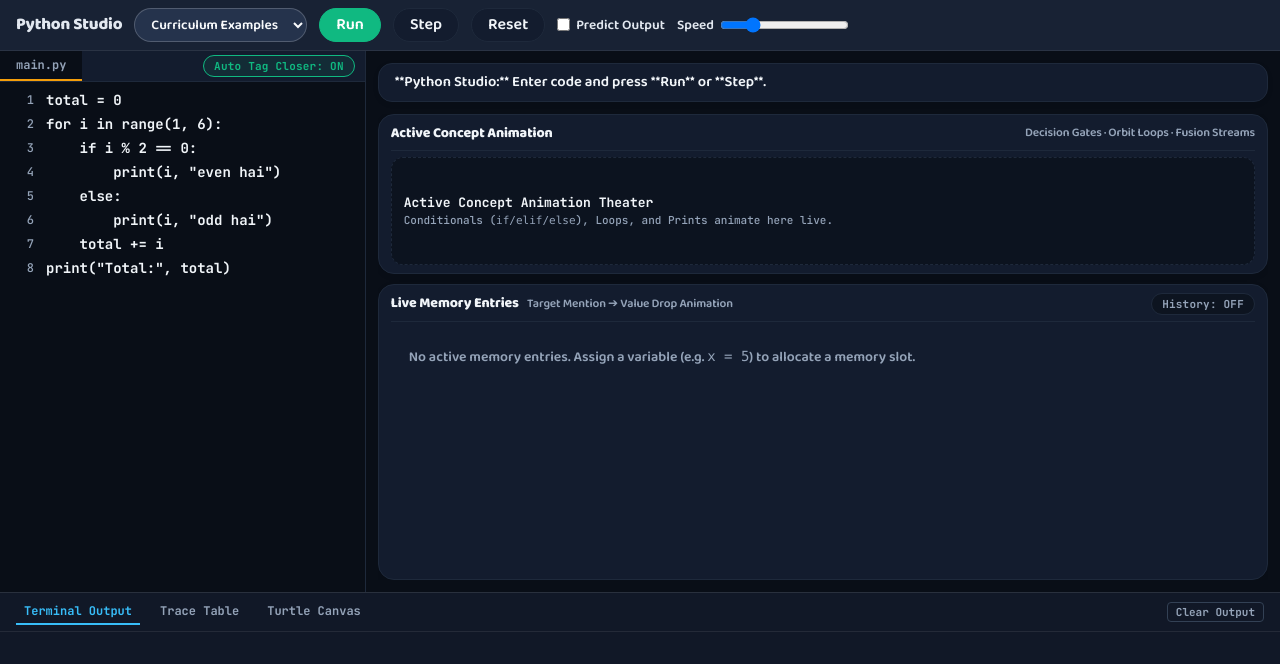
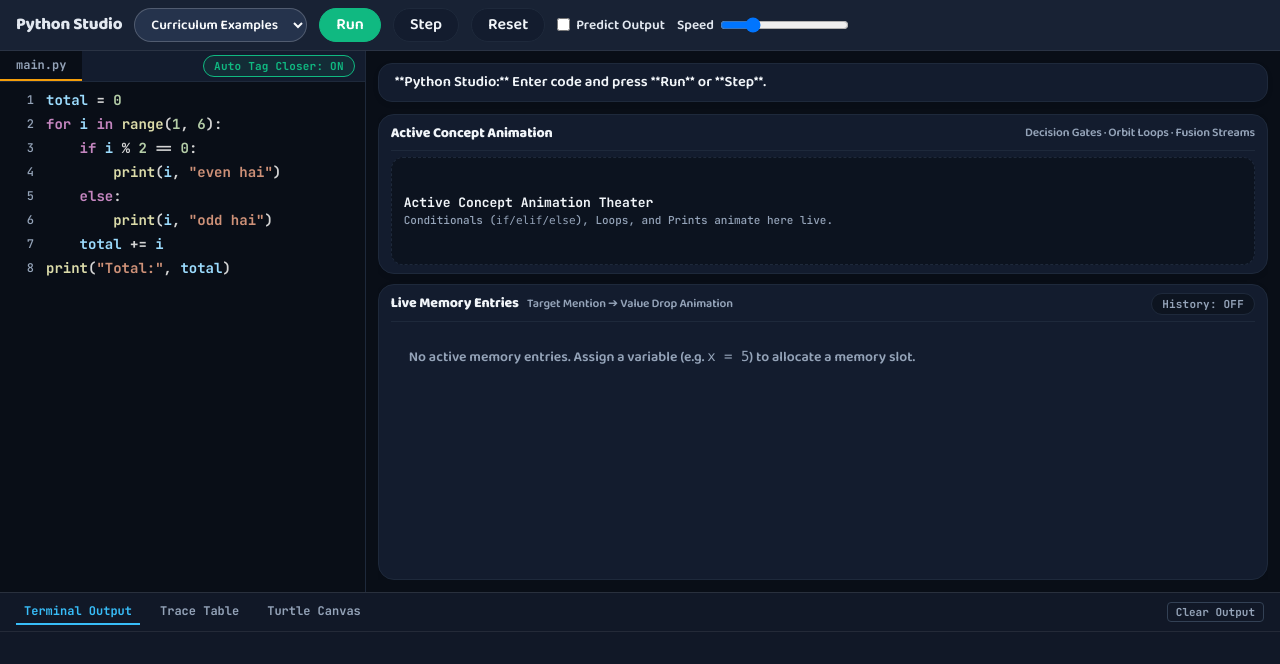
Before and after one commit to bindrs/python-practice-lab, a React (Vite) app: page / in a window 1280 px wide. Shown: the top 664 px of the page. Built offline with nearby package versions, Linux system fonts and the light colour scheme.

Commit message:
feat: add syntax highlighting and variable history
Implement VS Code-style syntax highlighting for the editor and update the memory warehouse to display inline variable value history for better state tracking.

```diff
--- a/src/App.tsx
+++ b/src/App.tsx
@@ -1443,16 +1443,16 @@ export default function App() {
                 <span class="mem-badge-type">${esc(t)}</span>
               </div>
               <div class="mem-slot ${slotClass}" ${slotStyle}>
-                ${valDisplay}
+                ${(() => {
+                  const histList = (memHistoryOnRef.current && varHist[k]) ? varHist[k] : [];
+                  const inlineHistoryHtml = histList.length > 0 ? `
+                    <div style="display:flex; align-items:center; gap:4px; font-size:11px; opacity:0.35; margin-bottom:4px; flex-wrap:wrap; font-family:'JetBrains Mono',monospace;">
+                      ${histList.map(hx => `<span>${esc(rep(hx))}</span>`).join(' <span>➔</span> ')} <span>➔</span>
+                    </div>
+                  ` : '';
+                  return inlineHistoryHtml + `<div style="font-weight:700; font-size:1.15em; color:var(--text);">${valDisplay}</div>`;
+                })()}
               </div>
-              ${memHistoryOnRef.current && varHist[k] && varHist[k].length ? `
-                <div class="var-history-trail">
-                  <span class="history-title">History:</span>
-                  <div class="history-pills">
-                    ${varHist[k].map(hx => `<span class="history-pill" title="Previous value">${esc(rep(hx))}</span>`).join('<span class="history-arrow">➔</span>')}
-                  </div>
-                </div>
-              ` : ''}
             </div>
           `;
         })
@@ -1992,6 +1992,48 @@ export default function App() {
       ],
     ];
 
+    function highlightPython(text: string): string {
+      const lines = text.split('\n');
+      return lines.map(line => {
+        const escHtml = (s: string) => s.replace(/&/g, '&amp;').replace(/</g, '&lt;').replace(/>/g, '&gt;');
+        const commentIdx = line.indexOf('#');
+        let codePart = line;
+        let commentPart = '';
+        if (commentIdx !== -1) {
+          codePart = line.slice(0, commentIdx);
+          commentPart = line.slice(commentIdx);
+        }
+        const tokenRegex = /("(?:[^"\\]|\\.)*"|'(?:[^'\\]|\\.)*'|\b(?:def|if|elif|else|while|for|in|return|break|continue|pass|import|from|and|or|not|True|False|None)\b|\b(?:print|int|str|float|len|type|sum|max|min|range)\b|\b\d+(?:\.\d+)?\b|[+\-*/%=<>!&|,():[\]{}]|[a-zA-Z_]\w*|\s+|.)/g;
+        let match;
+        let html = '';
+        while ((match = tokenRegex.exec(codePart)) !== null) {
+          const tok = match[0];
+          if (!tok) continue;
+          if (/^\s+$/.test(tok)) {
+            html += tok.replace(/ /g, '&nbsp;');
+          } else if (/^["']/.test(tok)) {
+            html += `<span class="vsc-str">${escHtml(tok)}</span>`;
+          } else if (/^\d/.test(tok)) {
+            html += `<span class="vsc-num">${escHtml(tok)}</span>`;
+          } else if (/^(def|if|elif|else|while|for|in|return|break|continue|pass|import|from|and|or|not|True|False|None)$/.test(tok)) {
+            html += `<span class="vsc-kw">${escHtml(tok)}</span>`;
+          } else if (/^(print|int|str|float|len|type|sum|max|min|range)$/.test(tok)) {
+            html += `<span class="vsc-builtin">${escHtml(tok)}</span>`;
+          } else if (/^[+\-*/%=<>!&|,():[\]{}]$/.test(tok)) {
+            html += `<span class="vsc-op">${escHtml(tok)}</span>`;
+          } else if (/^[a-zA-Z_]\w*$/.test(tok)) {
+            html += `<span class="vsc-id">${escHtml(tok)}</span>`;
+          } else {
+            html += escHtml(tok);
+          }
+        }
+        if (commentPart) {
+          html += `<span class="vsc-comment">${escHtml(commentPart)}</span>`;
+        }
+        return html;
+      }).join('\n');
+    }
+
     const exSelect = $('#ex') as HTMLSelectElement;
     if (exSelect && exSelect.options.length <= 1) {
       U.forEach((x, i) => {
@@ -2004,6 +2046,8 @@ export default function App() {
         const i = exSelect.value;
         if (i === '') return;
         code.value = U[+i][2];
+        const highlightEl = $('#code-highlight');
+        if (highlightEl) highlightEl.innerHTML = highlightPython(code.value);
         reset();
         say_('**Goal:** ' + U[+i][1]);
       };
@@ -2211,7 +2255,25 @@ export default function App() {
       'link', 'meta', 'param', 'source', 'track', 'wbr'
     ]);
 
-    const handleInput = () => reset();
+    const highlightEl = $('#code-highlight');
+    const updateHighlight = () => {
+      if (highlightEl) {
+        highlightEl.innerHTML = highlightPython(code.value);
+      }
+    };
+
+    const handleInput = () => {
+      updateHighlight();
+      reset();
+    };
+
+    const handleScroll = () => {
+      if (highlightEl) {
+        highlightEl.scrollTop = code.scrollTop;
+        highlightEl.scrollLeft = code.scrollLeft;
+      }
+    };
+
     const handleKeydown = (e: KeyboardEvent) => {
       const active = autoTagCloserRef.current;
       const start = code.selectionStart;
@@ -2402,15 +2464,18 @@ export default function App() {
     };
 
     code.addEventListener('input', handleInput);
+    code.addEventListener('scroll', handleScroll);
     code.addEventListener('keydown', handleKeydown);
 
     code.value = DEFAULT;
+    updateHighlight();
     reset();
 
     return () => {
       gen++;
       if (wait) wait();
       code.removeEventListener('input', handleInput);
+      code.removeEventListener('scroll', handleScroll);
       code.removeEventListener('keydown', handleKeydown);
     };
   }, []);
@@ -2453,6 +2518,7 @@ export default function App() {
           <div className="ed">
             <div className="mark" id="mark" />
             <div className="gut" id="gut" />
+            <pre id="code-highlight" aria-hidden="true"></pre>
             <textarea id="code" spellCheck={false} wrap="off" aria-label="Python code editor" />
           </div>
         </aside>
--- a/src/index.css
+++ b/src/index.css
@@ -1678,6 +1678,39 @@ textarea#code {
   margin-top: 14px;
 }
 
+/* VS Code Syntax Highlighting */
+#code-highlight {
+  position: absolute;
+  top: 0;
+  left: 0;
+  right: 0;
+  bottom: 0;
+  margin: 0;
+  padding: 6px 10px 6px 46px;
+  font: 700 14px/24px "JetBrains Mono", monospace;
+  color: var(--ink);
+  pointer-events: none;
+  white-space: pre;
+  overflow: hidden;
+  z-index: 1;
+}
+
+textarea#code {
+  color: transparent !important;
+  caret-color: var(--ink);
+  background: transparent !important;
+  position: relative;
+  z-index: 2;
+}
+
+.vsc-kw { color: #c586c0; font-weight: 700; }
+.vsc-builtin { color: #dcdcaa; }
+.vsc-str { color: #ce9178; }
+.vsc-num { color: #b5cea8; }
+.vsc-comment { color: #6a9955; font-style: italic; }
+.vsc-op { color: #d4d4d4; }
+.vsc-id { color: #9cdcfe; }
+
 @keyframes fadeIn {
   from { opacity: 0; transform: translateY(4px); }
   to { opacity: 1; transform: translateY(0); }
```
